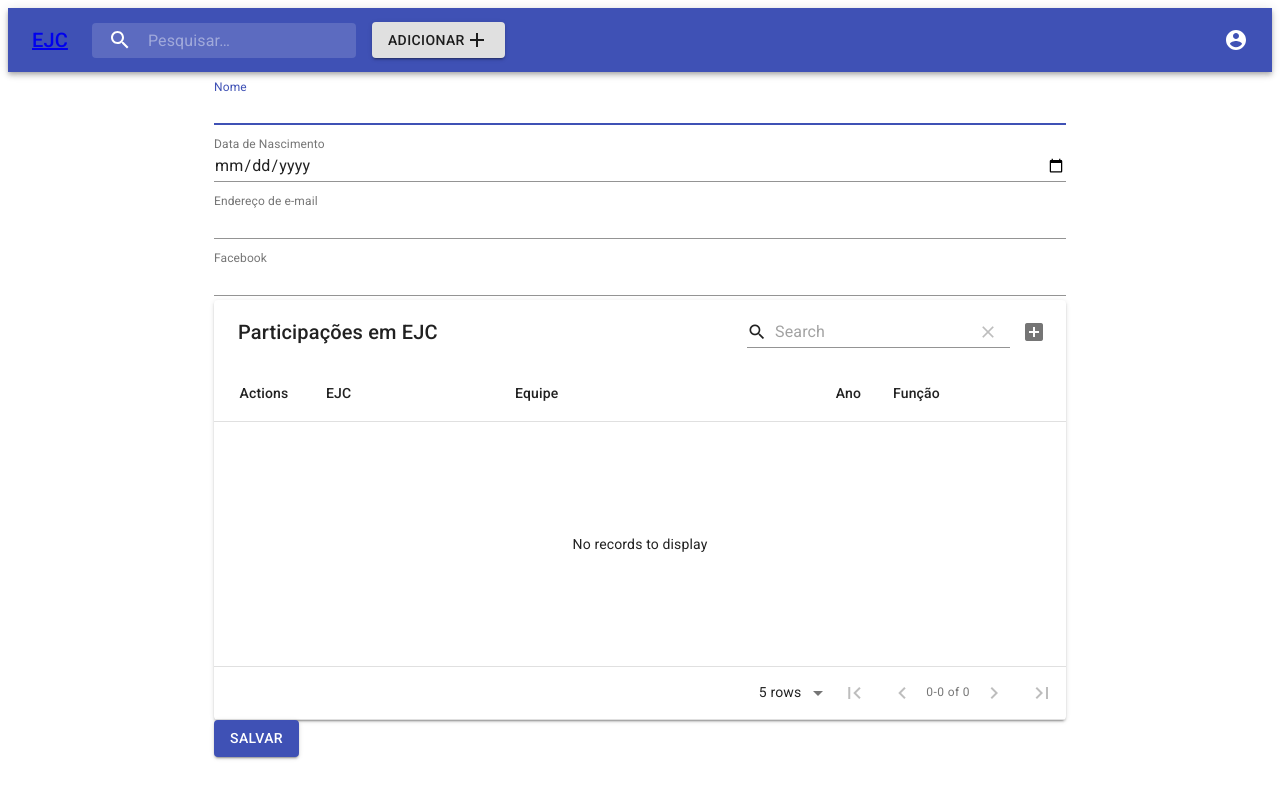
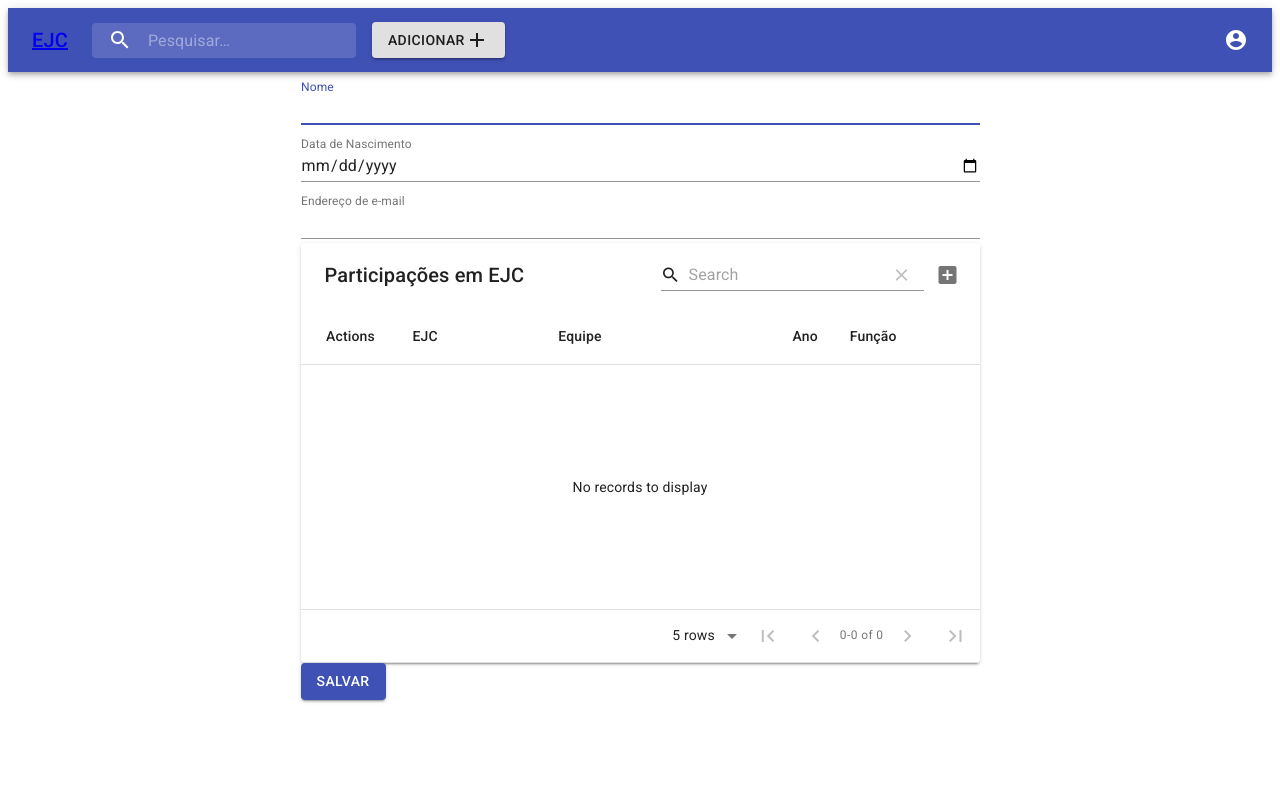
Before and after one commit to viniciusmpg/ejc-frontend, a React (Create React App) app: page /adicionar in a window 1280 px wide. Built offline with nearby package versions, Linux system fonts and the light colour scheme; sample sign-in values are in the browser's storage.

Commit message:
Migrating to dotnet Core API

```diff
--- a/src/api/apiClient.js
+++ b/src/api/apiClient.js
@@ -1,7 +1,7 @@
 const axios = require('axios');
 const userAuth = require('../api/userAuthentication');
 
-const endpoint = process.env.NODE_ENV == 'development' ? 'http://localhost:9090' : 'https://ejc-node.herokuapp.com';
+const endpoint = process.env.NODE_ENV == 'development' ? 'https://localhost:44312/api' : 'https://ejc-node.herokuapp.com';
 
 const axiosInstance = axios.create({
     baseURL: endpoint
--- /dev/null
+++ b/src/components/Person/EventParticipationsTable.jsx
@@ -0,0 +1,63 @@
+import React from "react";
+import MaterialTable from "material-table";
+
+const columns = [
+  { title: "EJC", field: "EventName" },
+  { title: "Equipe", field: "Team" },
+  { title: "Ano", field: "Year", type: "numeric" },
+  { title: "Função", field: "Role" }
+];
+
+export default function EventParticipationsTable({events, onRowUpdated}) {
+  const [state, setState] = React.useState({
+    data: events ? events : []
+  });
+
+  return (
+    <MaterialTable
+      title="Participações em EJC"
+      columns={columns}
+      data={state.data}
+      editable={{
+        onRowAdd: (newData) =>
+          new Promise((resolve) => {
+            setTimeout(() => {
+              resolve();
+              setState((prevState) => {
+                const data = [...prevState.data];
+                data.push(newData);
+                onRowUpdated(data);
+                return { ...prevState, data };
+              });
+            }, 600);
+          }),
+        onRowUpdate: (newData, oldData) =>
+          new Promise((resolve) => {
+            setTimeout(() => {
+              resolve();
+              if (oldData) {
+                setState((prevState) => {
+                  const data = [...prevState.data];
+                  data[data.indexOf(oldData)] = newData;
+                  onRowUpdated(data);
+                  return { ...prevState, data };
+                });
+              }
+            }, 600);
+          }),
+        onRowDelete: (oldData) =>
+          new Promise((resolve) => {
+            setTimeout(() => {
+              resolve();
+              setState((prevState) => {
+                const data = [...prevState.data];
+                data.splice(data.indexOf(oldData), 1);
+                onRowUpdated(data);
+                return { ...prevState, data };
+              });
+            }, 600);
+          }),
+      }}
+    />
+  );
+}
--- a/src/components/Person/EventsTable.jsx
+++ b/src/components/Person/EventsTable.jsx
@@ -2,6 +2,8 @@ import React from "react";
 import MaterialTable from "material-table";
 
 export default ({ events, onEventsChanged }) => {
+  const [getEvents, setEvents] = React.useState(events);
+
   return (
     <MaterialTable
       columns={[
@@ -10,35 +12,27 @@ export default ({ events, onEventsChanged }) => {
         { title: "Ano", field: "year", type: "numeric" },
         { title: "Função", field: "role" },
       ]}
-      data={events}
+      data={getEvents}
       editable={{
         isEditable: true,
-        onRowAdd: (newData) =>
-          new Promise((resolve, reject) => {
-            console.log('newData', newData);
-            setTimeout(() => {
-              {
-                /* const data = this.state.data;
-                    data.push(newData);
-                    this.setState({ data }, () => resolve()); */
-              }
-              resolve();
-            }, 1000);
-          }),
+        onRowAdd: (newData) => {
+          console.log("chegou aqui!!");
+          console.log("new data", newData);
+          return new Promise((resolve, reject) => {
+            setEvents([...getEvents, newData]);
+            resolve();
+          });
+        },
         onRowUpdate: (newData, oldData) =>
           new Promise((resolve, reject) => {
-            setTimeout(() => {
-              {
-                /* const data = this.state.data;
-                    const index = data.indexOf(oldData);
-                    data[index] = newData;
-                    this.setState({ data }, () => resolve()); */
-              }
-              resolve();
-            }, 1000);
+            const index = getEvents.indexOf(oldData);
+            const data = [...getEvents];
+            data[index] = newData;
+            setEvents([...data]);
           }),
-        onRowDelete: (oldData) =>
-          new Promise((resolve, reject) => {
+        onRowDelete: (oldData) => {
+          console.log('chegou no delete');
+          return new Promise((resolve, reject) => {
             setTimeout(() => {
               {
                 /* let data = this.state.data;
@@ -48,7 +42,8 @@ export default ({ events, onEventsChanged }) => {
               }
               resolve();
             }, 1000);
-          }),
+          });
+        },
       }}
       title="Participações em EJC"
     />
--- a/src/components/Person/PersonForm.jsx
+++ b/src/components/Person/PersonForm.jsx
@@ -7,9 +7,8 @@ import Snackbar from "@material-ui/core/Snackbar";
 import IconButton from "@material-ui/core/IconButton";
 import CloseIcon from "@material-ui/icons/Close";
 import { Link } from "react-router-dom";
-import PersonPicture from "./PersonPicture";
 import Grid from "@material-ui/core/Grid";
-import EventsTable from './EventsTable';
+import EventsTable from './EventParticipationsTable';
 
 const client = require("../../api/apiClient");
 
@@ -28,10 +27,9 @@ export default () => {
   const [getForm, setForm] = React.useState({});
 
   const initialState = {
-    name: "",
-    dob: "",
-    facebookId: "",
-    email: ""
+    Name: "",
+    DateOfBirth: "",
+    Email: ""
   };
 
   function changeHandler(event) {
@@ -50,10 +48,13 @@ export default () => {
   const eventsChangedHandler =  (newData) => {
     debugger;
     setForm({ ...getForm, eventParticipations: newData });
+
+    console.log('new state', getForm);
   };
 
   function handleSubmit(event) {
     event.preventDefault();
+    debugger;
     client
       .post("persons", getForm)
       .then(res => {
@@ -74,7 +75,6 @@ export default () => {
       justify="center"
     >
       <form id="personForm" onSubmit={handleSubmit}>
-        <PersonPicture facebookId={getForm.facebookId}></PersonPicture>
         <TextField
           autoFocus
           margin="dense"
@@ -90,7 +90,7 @@ export default () => {
         />
         <TextField
           margin="dense"
-          name="dob"
+          name="dateOfBirth"
           label="Data de Nascimento"
           type="date"
           fullWidth
@@ -112,19 +112,8 @@ export default () => {
           }}
           onChange={changeHandler}
         />
-        <TextField
-          margin="dense"
-          name="facebookId"
-          label="Facebook"
-          type="text"
-          value={getForm.facebookId}
-          fullWidth
-          InputLabelProps={{
-            shrink: true
-          }}
-          onChange={changeHandler}
-        />
-        <EventsTable events={getForm.eventParticipations} onEventsChanged={eventsChangedHandler}/>
+        <EventsTable events={getForm.eventParticipations} onRowUpdated={eventsChangedHandler}></EventsTable>
+
      <Button type="submit" variant="contained" color="primary">
           Salvar
         </Button>
--- a/src/components/Person/PersonItem.jsx
+++ b/src/components/Person/PersonItem.jsx
@@ -48,7 +48,7 @@ export default props => {
           <DeleteButton
             className={classes.fab}
             name={props.person.name}
-            personId={props.person._id}
+            personId={props.person.id}
           />
         </ListItemSecondaryAction>
       </ListItem>
--- a/src/components/Person/PersonList.jsx
+++ b/src/components/Person/PersonList.jsx
@@ -14,7 +14,7 @@ class PersonList extends React.Component {
       <List>
         {this.props.persons &&
           this.props.persons.map(person => (
-            <PersonItem key={person._id} person={person}></PersonItem>
+            <PersonItem key={person.id} person={person}></PersonItem>
           ))}
       </List>
     );
--- a/src/components/Person/PersonPicture.jsx
+++ /dev/null
@@ -1,11 +0,0 @@
-import React from "react";
-
-export default props => {
-  if (props.facebookId) {
-    return (
-      <img alt="Facebook Profile Picture" src="https://bit.ly/2ZfSBiQ"></img>
-    );
-  }
-
-  return null;
-};
```
Also changed, not shown: 1 other file (tests, documents, lock files or other folders).
